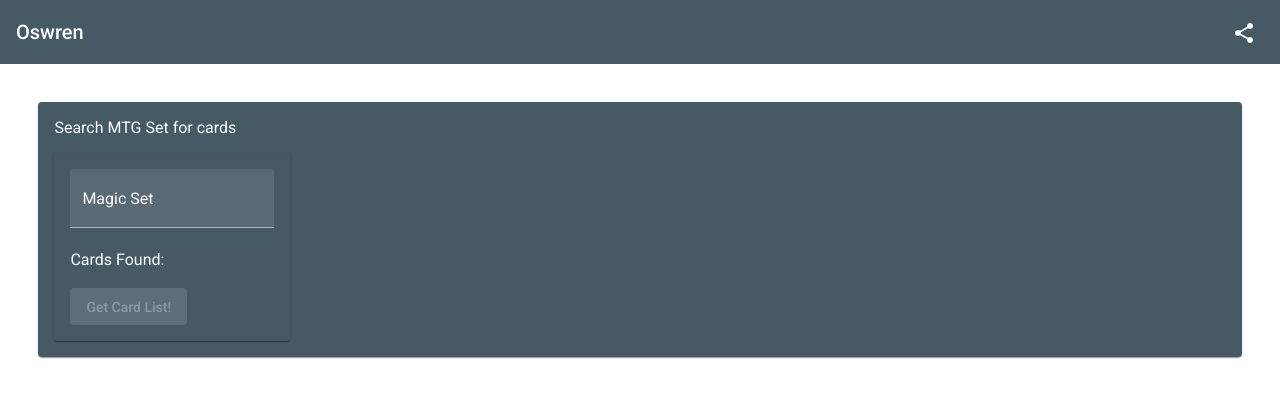
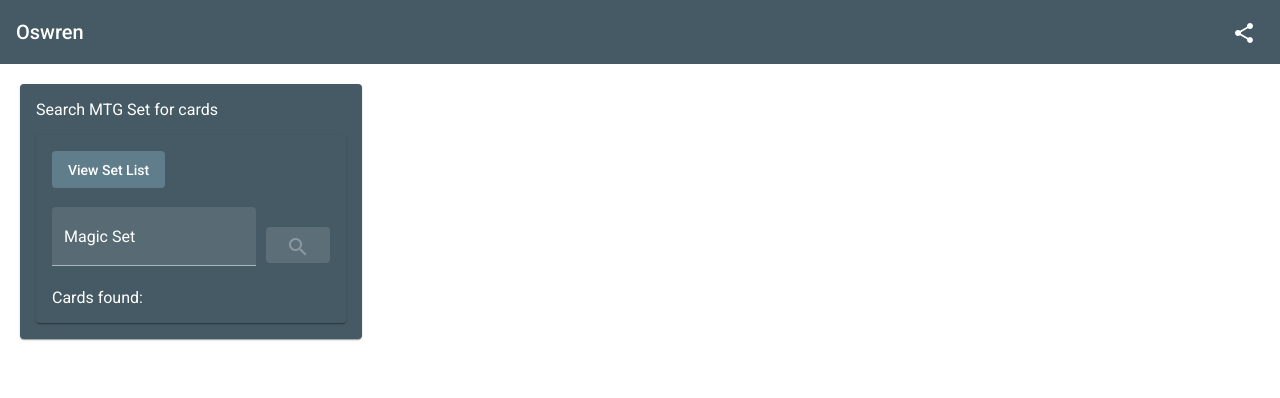
Before and after one commit to Oswren/oswrendotcom, an Angular app: page /mtg-sets in a window 1280 px wide. Shown: the top 398 px of the page. Built offline with nearby package versions, Linux system fonts and the light colour scheme.

Commit message:
sets functionality

```diff
--- a/src/app/app.module.ts
+++ b/src/app/app.module.ts
@@ -21,6 +21,7 @@ import { MatCardModule } from '@angular/material/card';
 import { MatFormFieldModule } from '@angular/material/form-field';
 import { MatInputModule } from '@angular/material/input';
 import { MatDividerModule } from '@angular/material/divider';
+import { MatListModule } from '@angular/material/list';
 
 
 @NgModule({
@@ -43,7 +44,8 @@ import { MatDividerModule } from '@angular/material/divider';
     MatSnackBarModule,
     MatFormFieldModule,
     MatInputModule,
-    MatDividerModule
+    MatDividerModule,
+    MatListModule
   ],
   providers: [LinkCopyService],
   bootstrap: [AppComponent]
--- a/src/app/components/mtg-sets/mtg-sets.component.html
+++ b/src/app/components/mtg-sets/mtg-sets.component.html
@@ -1,28 +1,71 @@
-
+<div class="container">
     <mat-card class="mtg-sets-search-card">
         <p>Search MTG Set for cards</p>
         <div class="container">
             <mat-card class="cards">
+                <button mat-flat-button (click)="populateAllSets()"
+                    class="link-button"
+                    color="accent">
+                    <span>View Set List</span>
+                </button>
+                <br/>
+                <br/>
                 <mat-form-field appearance="fill">
                     <mat-label class="card-input">Magic Set</mat-label>
                     <input matInput [(ngModel)]="chosenSetCode"
                     (ngModelChange)="isValidSetCode()">
                 </mat-form-field>
-            <div class="cards-found-area">Cards Found: {{numberOfCardsInSet}}</div>
-            <br/>
-            <button mat-flat-button (click)="getAllCardsForSet()"
-                class="link-button"
+                <button mat-flat-button (click)="populateAllCardsForSet()"
+                    class="search-button"
                     color="accent"
                     [disabled]="!isValidSetCode()">
-                <span>Get Card List!</span>
+                    <mat-icon>search</mat-icon>
                 </button>
+                <div class="cards-found-area">Cards found: {{numberOfCardsInSet}}</div>
             </mat-card>
         </div>
     </mat-card>
+
+    <mat-card class="mtg-sets-search-card set-list" *ngIf="setList.length > 0">
+        <mat-list>
+            <mat-list-item *ngFor="let set of setList">
+                <button
+                    mat-flat-button
+                    color="accent"
+                    (click)="populateAllCardsForSet(set.code)">
+                        {{set.name}}
+                </button>
+            </mat-list-item>
+        </mat-list>
+    </mat-card>
+</div>
+
+
 <mat-card class="mtg-cards-card" *ngIf="(setData.length > 0)">
-    <mat-grid-list cols="5" rowHeight="1:1.25" gutterSize="10px" class="card-grid">
+    <mat-grid-list cols="3" rowHeight="50px" gutterSize="10px" class="card-grid">
+        <mat-grid-tile>
+            <button mat-mini-fab class="button-left" (click)="pageLeft()">
+                <mat-icon>keyboard_arrow_left</mat-icon>
+            </button>
+        </mat-grid-tile>
+
+        <mat-grid-tile>
+            <span class="paging-text">{{cardPage}} of {{setData.length}}</span>
+        </mat-grid-tile>
+
+        <mat-grid-tile>
+            <button mat-mini-fab class="button-right" (click)="pageRight()">
+                <mat-icon>keyboard_arrow_right</mat-icon>
+            </button>
+        </mat-grid-tile>
+    </mat-grid-list>
+
+    <br/>
+
+    <mat-divider></mat-divider>
+    <mat-grid-list cols="6" rowHeight="1:1.25" gutterSize="10px" class="card-grid">
         <mat-grid-tile
-            *ngFor="let card of setData[0]">
+            *ngFor="let card of setData[cardPage - 1]">
             <img class="images" src="{{card.imageUrl}}" alt="{{card.text}}}" layout-fill>
         </mat-grid-tile>
     </mat-grid-list>
--- a/src/app/components/mtg-sets/mtg-sets.component.scss
+++ b/src/app/components/mtg-sets/mtg-sets.component.scss
@@ -1,16 +1,36 @@
 .mtg-sets-search-card {
     background-color: #455A64;
-    margin: 3%;
+    margin: 20px;
+    width: fit-content;
 }
 
 .mtg-cards-card {
     background-color: #455A64;
-    margin: 3%;
+    margin: 20px;
     margin-top: 0;
 }
 
 .container {
     display: flex;
+}
+
+.tabber {
+    display: flex;
+    margin-bottom: 10px;
+}
+
+.paging-text {
+    text-align: center;
+}
+
+.set-list {
+    height: 223px;
+    overflow-y: scroll;
+}
+
+::ng-deep .search-button {
+    margin-left: 10px;
+    margin-bottom: 20px!important;
 }
 
 ::ng-deep .images {
@@ -33,5 +53,4 @@
 
 ::ng-deep .cards-found-area {
     background-color: #455A64;
-    width: 20%R
 }
--- a/src/app/components/mtg-sets/mtg-sets.component.ts
+++ b/src/app/components/mtg-sets/mtg-sets.component.ts
@@ -9,21 +9,45 @@ import { OswrenApiService } from 'src/app/services/oswren-api.service';
 export class MtgSetsComponent implements OnInit {
   public chosenSetCode: string = "";
   public numberOfCardsInSet: number;
-  @Input() setData: Array<Array<any>> = [];
+  public setData: Array<Array<any>> = [];
+  public setList: Array<any> = [];
+  public cardPage: number = 1;
 
   constructor(private oswrenApiService: OswrenApiService) { }
 
   ngOnInit(): void {
   }
 
-  getAllCardsForSet(): void {
-    this.oswrenApiService.getCardSet(this.chosenSetCode).subscribe((res: Array<any>) => {
+  populateAllSets(): void {
+    this.oswrenApiService.getAllSets().subscribe((res: Array<any>) => {
+      this.setList = res;
+    });
+  }
+
+  populateAllCardsForSet(set?: string): void {
+    if(set) {
+      this.chosenSetCode = set;
+    }
+
+    this.oswrenApiService.getCardsForSet(this.chosenSetCode).subscribe((res: Array<any>) => {
       this.setData = [];
       this.numberOfCardsInSet = res.length;
       while (res.length) {
-        this.setData.push(res.splice(0, 25));
+        this.setData.push(res.splice(0, 24));
       }
     });
+  }
+
+  pageRight(): void {
+    if(!(this.cardPage === this.setData.length)) {
+      this.cardPage++;
+    }
+  }
+
+  pageLeft(): void {
+    if(!(this.cardPage === 1)) {
+      this.cardPage--;
+    }
   }
 
   isValidSetCode(): boolean {
--- a/src/app/services/oswren-api.service.ts
+++ b/src/app/services/oswren-api.service.ts
@@ -9,11 +9,15 @@ import { Observable, Subject } from 'rxjs';
 })
 export class OswrenApiService {
   private destroy$: Subject<boolean> = new Subject<boolean>();
-  private REST_API_URL = "https://localhost:44328/MTG/Cards/";
+  private REST_API_URL = 'https://api.oswren.com/MTG/';
 
   constructor(private httpClient: HttpClient) { }
 
-  public getCardSet(setCode: string): Observable<any> {
-    return this.httpClient.get(this.REST_API_URL + setCode).pipe(takeUntil(this.destroy$));
+  public getCardsForSet(setCode: string): Observable<any> {
+    return this.httpClient.get(this.REST_API_URL + 'cards/' + setCode).pipe(takeUntil(this.destroy$));
+  }
+
+  public getAllSets(): Observable<any> {
+    return this.httpClient.get(this.REST_API_URL + 'sets/').pipe(takeUntil(this.destroy$));
   }
 }
--- a/src/oswren-theme.scss
+++ b/src/oswren-theme.scss
@@ -2,7 +2,7 @@
 @include mat-core();
 
 $oswren-theme-primary: mat-palette($mat-blue-grey, A700);
-$oswren-theme-accent: mat-palette($mat-light-blue, 200);
+$oswren-theme-accent: mat-palette($mat-blue-grey, 500);
 $oswren-theme-warn: mat-palette($mat-deep-orange, 900);
 
 $oswren-theme: mat-dark-theme($oswren-theme-primary, $oswren-theme-accent, $oswren-theme-warn);
```
Lines whose indentation alone changed are shown as unchanged.
